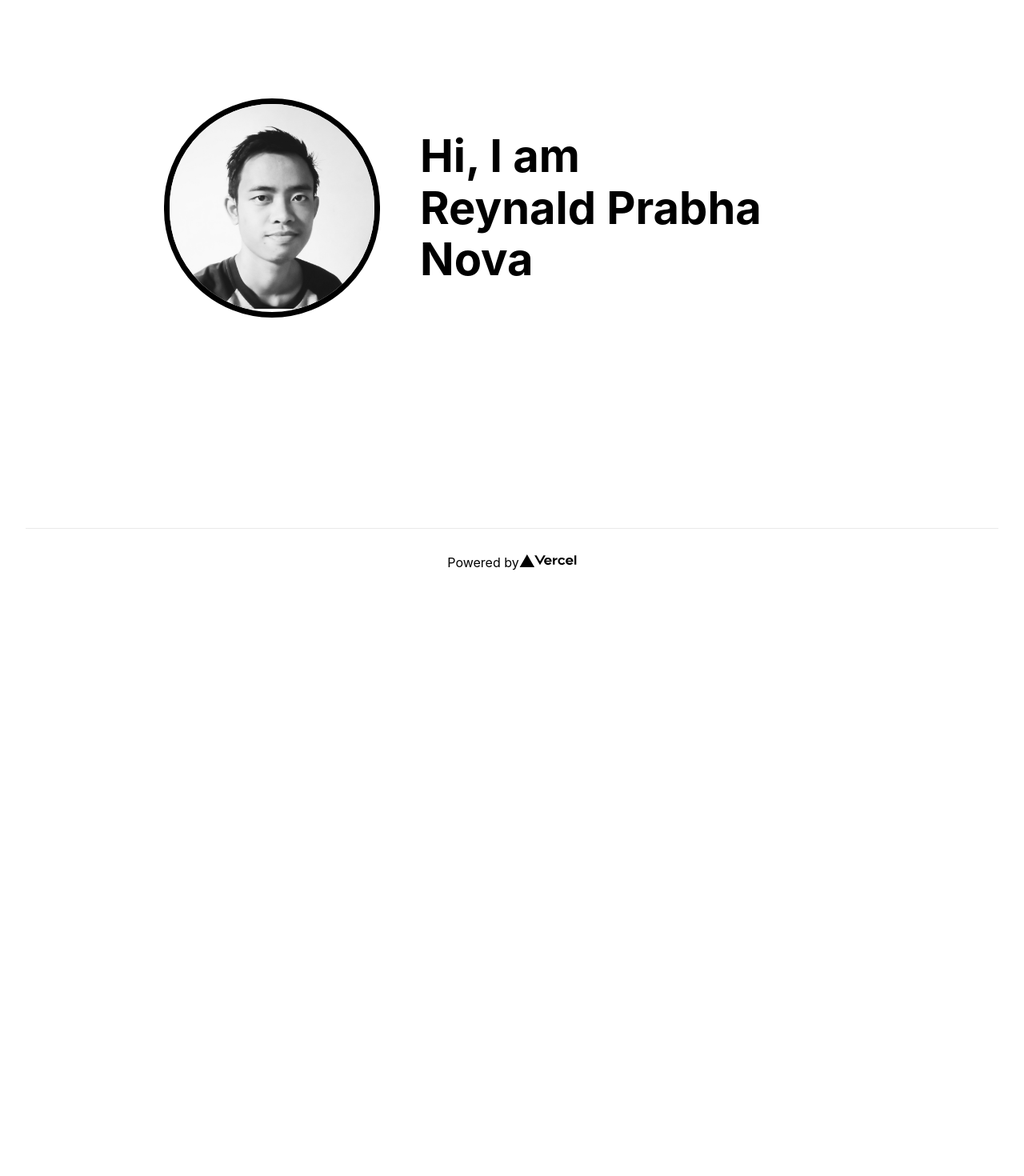
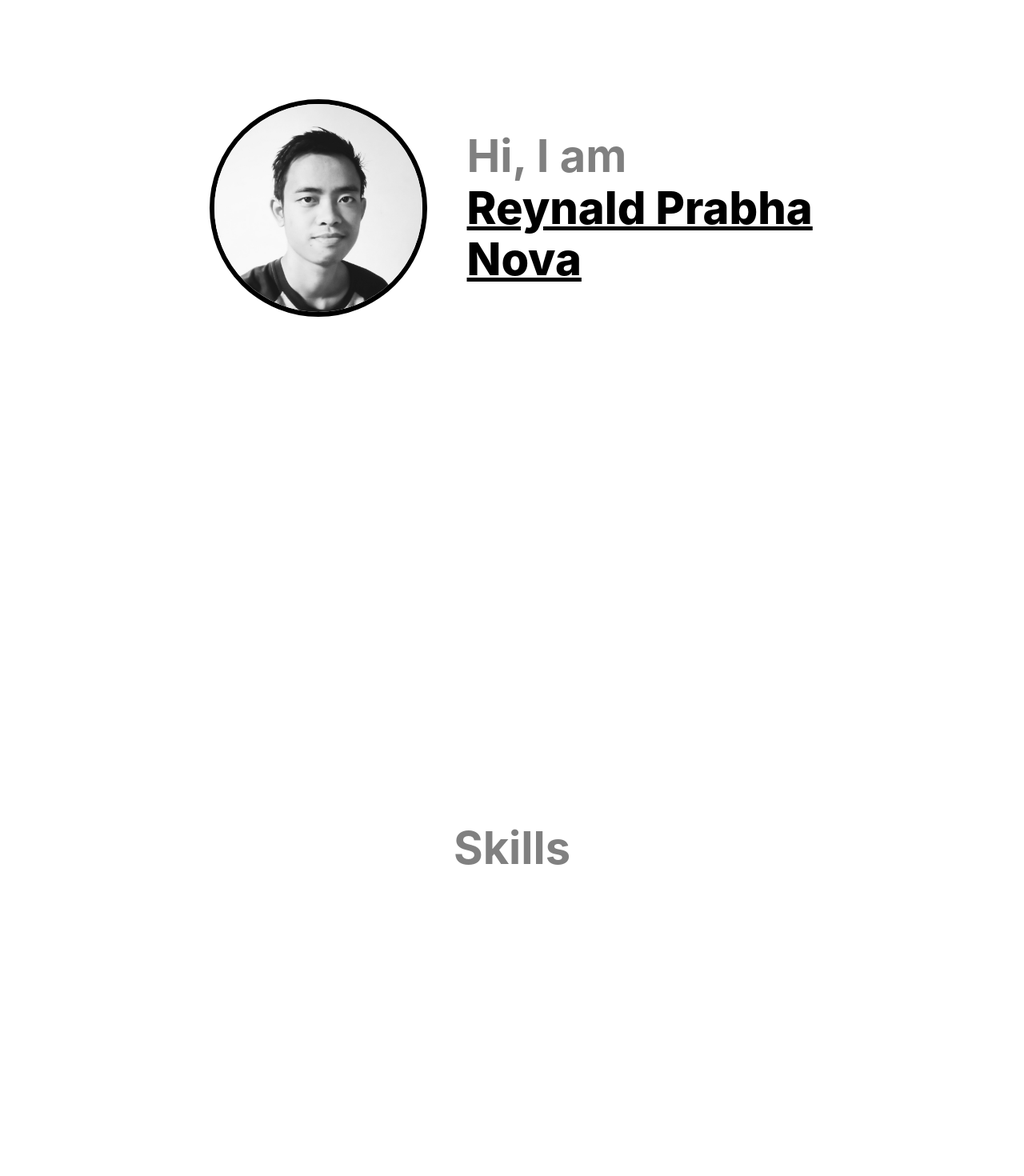
Before and after one commit to nald-dev/novas-site, a Next.js app: page / in a window 1280 px wide. Shown: the part 140-1610 px from the top of the page at 80% size. Before the commit the page ends 885 px from the top, so only its background shows below. Built offline with nearby package versions, Linux system fonts and the light colour scheme.

Commit message:
add other sections and clean up code

```diff
--- a/pages/index.tsx
+++ b/pages/index.tsx
@@ -1,11 +1,12 @@
 import type { NextPage } from 'next'
 import Head from 'next/head'
 import Image from 'next/image'
+
 import styles from '../styles/Home.module.css'
 
 const Home: NextPage = () => {
   return (
-    <div className={styles.container}>
+    <>
       <Head>
         <title>Create Next App</title>
         <meta name="description" content="Generated by create next app" />
@@ -13,32 +14,41 @@ const Home: NextPage = () => {
       </Head>
 
       <main className={styles.main}>
-       <div className={styles.photoContainer}>
-        <Image className={styles.photo} src="/images/novas-photo.jpg" alt="me" width="256" height="256" />
-       </div>
+        <section className={styles.introduction}>
+          <div className={styles.photoContainer}>
+            <Image  className={styles.photo} src="/images/novas-photo.jpg" alt="me" width="260" height="260" />
+          </div>
 
-        <h1 className={styles.title}>
-          {"Hi, I am"}
+          <h1 className={styles.title}>
+            Hi, I am
 
-          <br />
+            <br />
 
-          {"Reynald Prabha Nova"}
-        </h1>
+            <div className={styles.titleName}>
+              Reynald Prabha Nova
+            </div>
+          </h1>
+        </section>
+
+        <section className={styles.anotherSection}>
+          <h1>
+            Skills
+          </h1>
+        </section>
+
+        <section className={styles.anotherSection}>
+          <h1>
+            {'Careers & Projects'}
+          </h1>
+        </section>
+
+        <section className={styles.anotherSection}>
+          <h1>
+            Contact
+          </h1>
+        </section>
       </main>
-
-      <footer className={styles.footer}>
-        <a
-          href="https://vercel.com?utm_source=create-next-app&utm_medium=default-template&utm_campaign=create-next-app"
-          target="_blank"
-          rel="noopener noreferrer"
-        >
-          Powered by{' '}
-          <span className={styles.logo}>
-            <Image src="/vercel.svg" alt="Vercel Logo" width={72} height={16} />
-          </span>
-        </a>
-      </footer>
-    </div>
+    </>
   )
 }
 
--- a/styles/Home.module.css
+++ b/styles/Home.module.css
@@ -1,8 +1,6 @@
-.container {
-  padding: 0 2rem;
-}
 
-.main {
+.introduction {
+  scroll-snap-align: start;
   min-height: 100vh;
   padding: 4rem 0;
   flex: 1;
@@ -12,50 +10,51 @@
   align-items: center;
 }
 
-.footer {
+.photoContainer {
+  height: calc(260px + 12px);
+  border-radius: 50%;
+  border: 6px solid black;
+  margin-right: 50px;
+  overflow: hidden;
+}
+
+.photo {
+  margin: 0;
+}
+
+.title {
+  color: gray;
+  margin: 0;
+  line-height: 1.15;
+  font-size: 3.5rem;
+  max-width: 435px;
+}
+
+.title .titleName {
+  color: black;
+  font-weight: 800;
+  text-decoration: underline;
+}
+
+.anotherSection {
+  scroll-snap-align: start;
+  min-height: 100vh;
+  padding: 4rem 2rem;
+  flex: 1;
   display: flex;
-  flex: 1;
-  padding: 2rem 0;
-  border-top: 1px solid #eaeaea;
+  flex-direction: row;
   justify-content: center;
   align-items: center;
 }
 
-.footer a {
-  display: flex;
-  justify-content: center;
-  align-items: center;
-  flex-grow: 1;
-}
-
-.title a {
-  color: #0070f3;
-  text-decoration: none;
-}
-
-.title a:hover,
-.title a:focus,
-.title a:active {
-  text-decoration: underline;
-}
-
-.title {
-  margin: 0;
-  line-height: 1.15;
+.anotherSection h1 {
+  color: gray;
   font-size: 3.5rem;
-  max-width: 550px;
-}
-
-.photoContainer {
-  min-width: 270px;
-  border-radius: 135px;
-  border: 7px solid black;
-  margin-right: 50px;
-  overflow: hidden;
+  text-align: center;
 }
 
 @media (max-width: 935px) {
-  .main {
+  .introduction {
     flex-direction: column;
   }
 
--- a/styles/globals.css
+++ b/styles/globals.css
@@ -2,6 +2,7 @@ html,
 body {
   padding: 0;
   margin: 0;
+  scroll-snap-type: y mandatory;
   font-family: -apple-system, BlinkMacSystemFont, Segoe UI, Roboto, Oxygen,
     Ubuntu, Cantarell, Fira Sans, Droid Sans, Helvetica Neue, sans-serif;
 }
```
